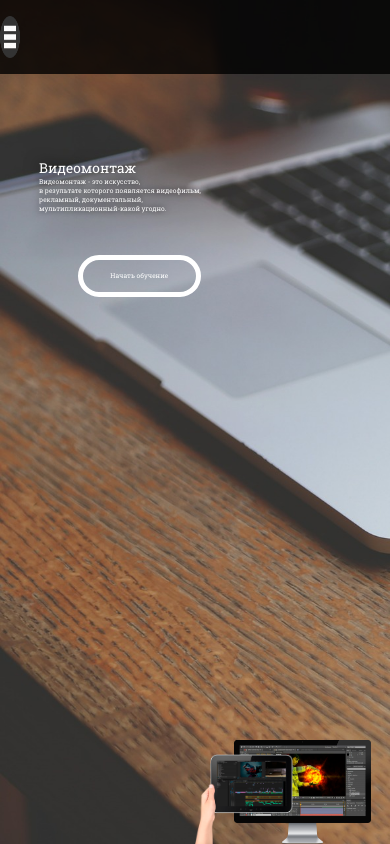
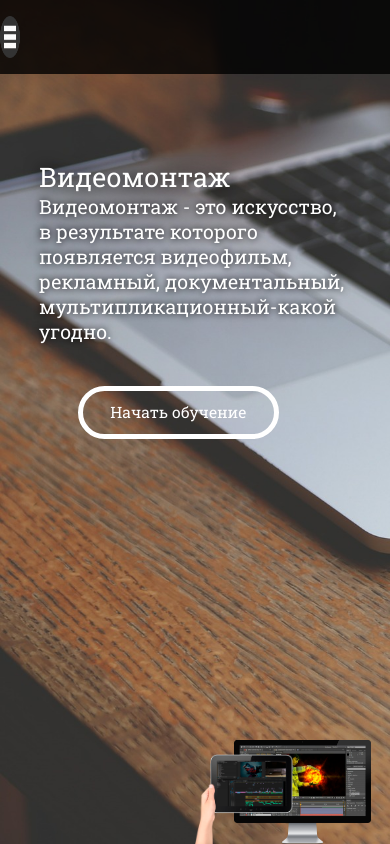
Before and after one commit to KiYace/kiyace.github.io, a plain HTML site: page index.html in a window 390 px wide. Drawn offline with Linux system fonts and the light colour scheme; a web font is replaced by a local one.

Commit message:
Update css/oznak.css

```diff
--- a/css/oznak.css
+++ b/css/oznak.css
@@ -171,8 +171,24 @@ color: white;
 color: rgb(205, 205, 205);
 }
 }
-@media only screen and (max-width:460px) {
+@media only screen and (max-width:1000px) {
 .button1 {
 padding: 3% 7%;
+width:35%;
+text-align:center;
+}
+.Headtext a{
+font-size:6.9vw;
+}
+.text a{
+font-size:5vw;
+text-align: left;
+}
+.text {
+text-align: left;
+max-width: 80%;
+}
+.button1 a{
+font-size:4vw;
 }
 }
```
